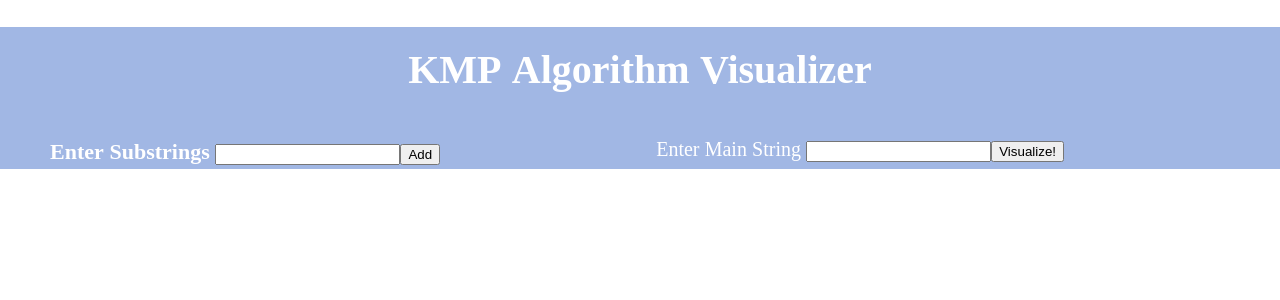
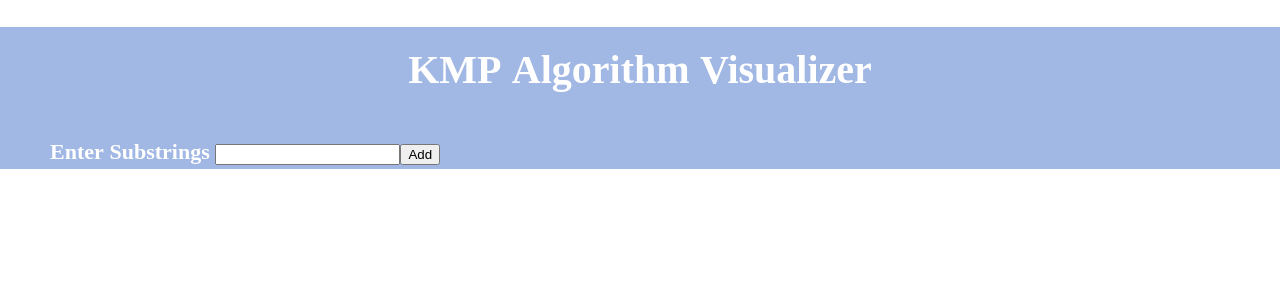
Before and after one commit to Kenneth-Ye/AhoCorasick-Algorithm-Visualizer, a React (Create React App) app: page / in a window 1280 px wide. Shown: the top 300 px of the page. Built offline with nearby package versions, Linux system fonts and the light colour scheme.

Commit message:
make mainstringinput child component of stringinput

```diff
--- a/src/App.js
+++ b/src/App.js
@@ -1,18 +1,20 @@
 import './App.css';
 import UserInput from "./stringInput"; //section where users input the substrings
 import MainStringInput from './mainStringAlgo'; //section where users input the mainstring
+import Automaton from './ahoAutomaton';
 
 
 function App() {
+
+
   return (
     <div className="App">
       <header className="App-header">
         <h1>
           KMP Algorithm Visualizer
         </h1>
-        <div className='flex'>
+        <div className='in'>
           <UserInput/>
-          <MainStringInput/>
         </div>
       </header>
     </div>
```
